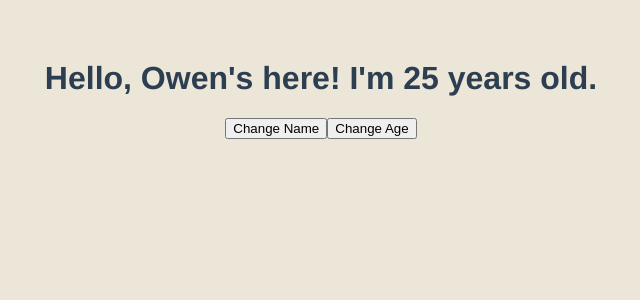
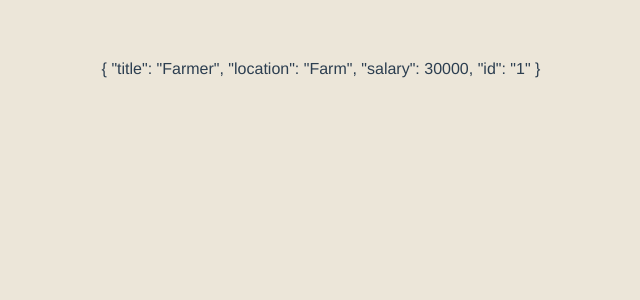
Before and after one commit to owentr1369/vue3-typescript-learning, a Vue app in the folder lesson-1/: page / in a window 1280 px wide. Shown: the top 300 px of the page, without its empty margins (319-959 px from the left). Built offline with nearby package versions, Linux system fonts and the light colour scheme.

Commit message:
types interfaces

```diff
--- a/lesson-1/src/App.vue
+++ b/lesson-1/src/App.vue
@@ -1,13 +1,17 @@
 <template>
   <div class="app">
-    <h1>Hello, {{ name }}'s here! I'm {{ age }} years old.</h1>
+    <!-- <h1>Hello, {{ name }}'s here! I'm {{ age }} years old.</h1>
     <button v-on:click="changeName('Jack')">Change Name</button>
-    <button v-on:click="changeAge(30)">Change Age</button>
+    <button v-on:click="changeAge(30)">Change Age</button> -->
+    <p>{{ jobs[0] }}</p>
   </div>
 </template>
 
 <script lang="ts">
 import { defineComponent, reactive, toRefs, ref } from "vue";
+
+// types
+import Job from "./types/Job";
 
 export default defineComponent({
   name: "App",
@@ -20,19 +24,25 @@ export default defineComponent({
     // return { ...toRefs(state) };
 
     // Ref
-    const name = ref<string>("Owen");
-    const age = ref<number | string>(25);
-    return { name, age };
+    // const name = ref<string>("Owen");
+    // const age = ref<number | string>(25);
+    // return { name, age };
+
+    const jobs = ref<Job[]>([
+      { title: "Farmer", location: "Farm", salary: 30000, id: "1" },
+      { title: "Doctor", location: "Hospital", salary: 60000, id: "2" },
+    ]);
+    return { jobs };
   },
   methods: {
-    changeName(name: string) {
-      this.name = name;
-      return name;
-    },
-    changeAge(age: string | number) {
-      this.age = age;
-      return age;
-    },
+    // changeName(name: string) {
+    //   this.name = name;
+    //   return name;
+    // },
+    // changeAge(age: string | number) {
+    //   this.age = age;
+    //   return age;
+    // },
   },
 });
 </script>
--- /dev/null
+++ b/lesson-1/src/types/Job.ts
@@ -0,0 +1,8 @@
+interface Job {
+  title: string;
+  location: string;
+  salary: number;
+  id: string;
+}
+
+export default Job;
```
